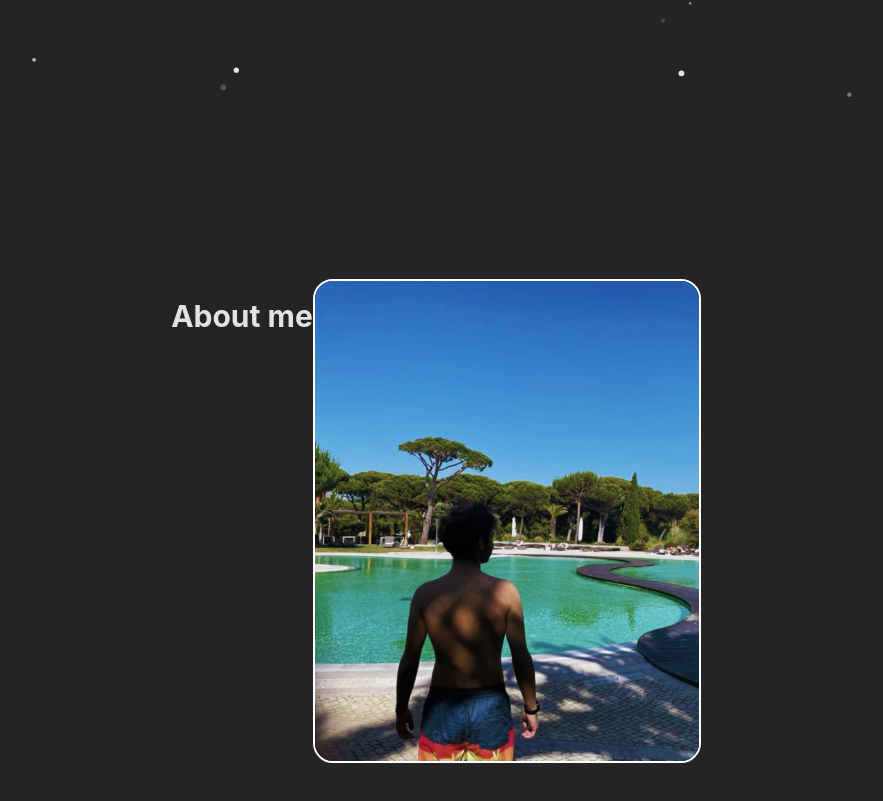
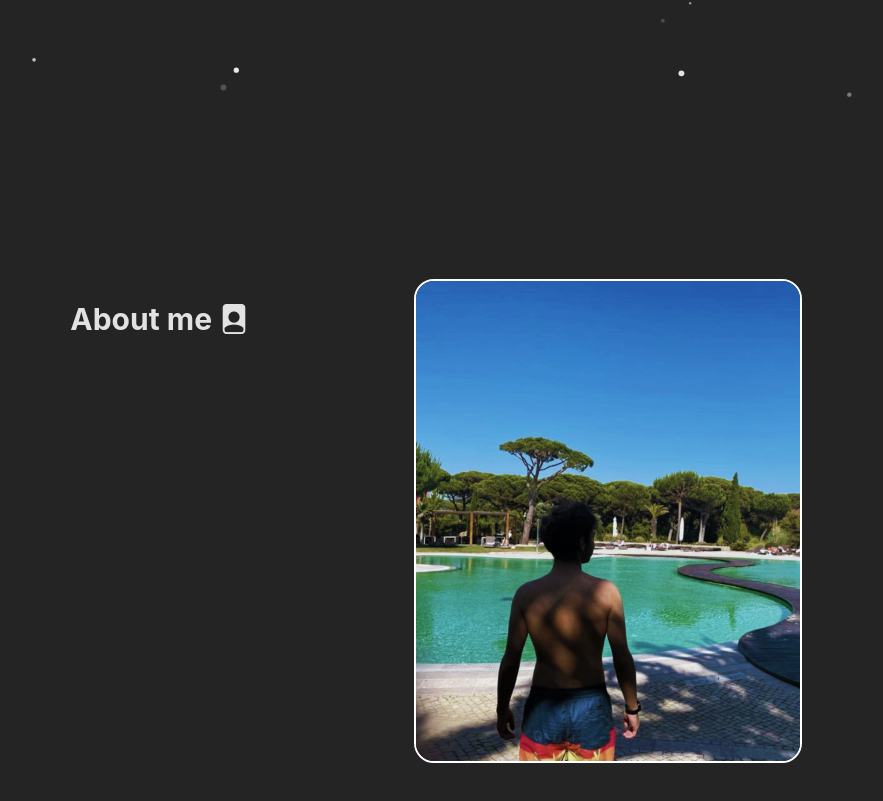
Before and after one commit to sdrrv/sdrrv.github.io, a React (Vite) app: page / in a window 1280 px wide. Shown: the part 679-1480 px from the top of the page, without its empty margins (204-1087 px from the left). Built offline with nearby package versions, Linux system fonts and the light colour scheme.

Commit message:
Age calculator script created

```diff
--- a/src/Components/Perfil/AboutMe.component.scss
+++ b/src/Components/Perfil/AboutMe.component.scss
@@ -1,7 +1,7 @@
 .about-me {
   display: flex;
-  flex-direction: row;
-  justify-content: center;
+  justify-content: space-around;
+  width: 70vw;
   &_image {
     border-radius: 20px;
     border: solid 2px #ffffff;
--- a/src/Components/Perfil/AboutMe.tsx
+++ b/src/Components/Perfil/AboutMe.tsx
@@ -6,7 +6,9 @@ function AboutMe() {
     <section>
       <div className="about-me">
         <div className="about-me_text">
-          <h2>About me</h2>
+          <h2>
+            About me <i className="bi-file-person-fill" />
+          </h2>
         </div>
         <img className="about-me_image" src={selfImage} alt="It's me!" />
       </div>
```
Also changed, not shown: src/scripts/ageCalculator.ts (added, +11 -0 lines).
